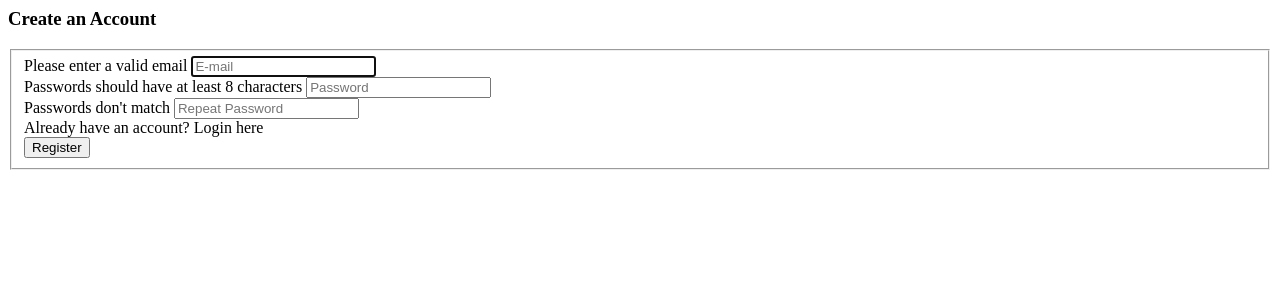
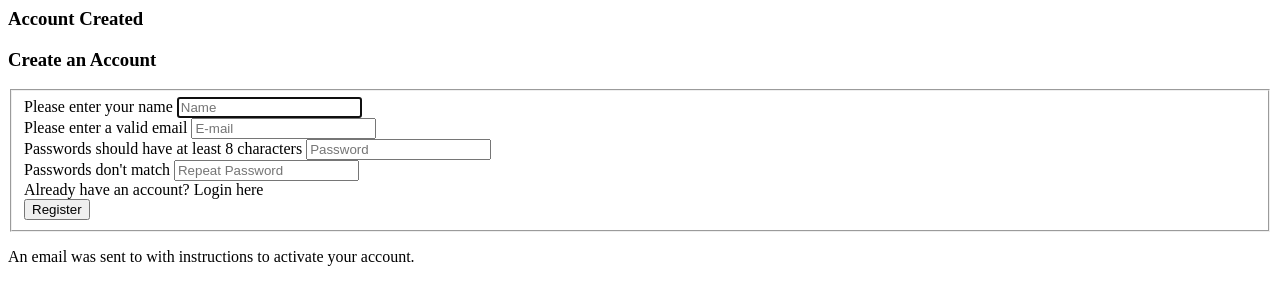
Before and after one commit to g3rv4/toptal-assignment, a Flask app: template static/templates/public/register.html in a window 1280 px wide. Shown: the top 305 px of the page. Run offline with Flask 2, Linux system fonts and the light colour scheme; the template is opened without the code that fills it, so the values that code supplies are empty; parts of the project's set-up code (start-up, migrations or seed data) failed here and were passed over.

Commit message:
Handling account activation

```diff
--- a/config.py
+++ b/config.py
@@ -1,4 +1,5 @@
 settings = {
+    'link-expiration-seconds': 5 * 60,  # used on the email links
     'database': {
         'name': 'toptaldemo',
         'params': {
@@ -12,7 +13,8 @@
     },
     'sendgrid': {
         'api-key': '',
-        'template-name': 'ToptalDemo'
+        'template-name': 'ToptalDemo',
+        'mail-from': 'Gervasio Marchand\'s Toptal Demo <gmc@gmc.uy>'
     },
     'secret_key': ''
 }
--- a/models.py
+++ b/models.py
@@ -6,6 +6,7 @@
 
 
 class Account(Model):
+    name = CharField()
     email = CharField(unique=True)
     password = CharField()
     active = BooleanField(default=False)
--- a/server.py
+++ b/server.py
@@ -1,13 +1,17 @@
-from flask import Flask, request, jsonify
+from flask import Flask, request, jsonify, url_for, send_from_directory, make_response, abort
 from flask_restful import Resource, Api
+from itsdangerous import BadData, SignatureExpired
 from werkzeug.security import generate_password_hash
 from validate_email import validate_email
 from config import settings
 import json
 import models
+import utils
 import tasks
+import logger
 
 
+log = logger.getLogger(__name__)
 app = Flask(__name__)
 api = Api(app)
 
@@ -32,32 +36,80 @@
     def __init__(self):
         self.data = None
 
-    def post(self):
+    def load_data(self):
         try:
             self.data = json.loads(request.data)
         except:
             raise InvalidAPIUsage('Invalid JSON received')
 
 
-class Registrations(DemoResource):
+class Accounts(DemoResource):
     def post(self):
-        super(Registrations, self).post()
+        self.load_data()
 
-        if 'email' not in self.data or 'password' not in self.data:
+        if any(f for f in ('email', 'password', 'name') if f not in self.data):
             raise InvalidAPIUsage('Missing parameter(s)')
         if not validate_email(self.data['email']):
             raise InvalidAPIUsage('Invalid email address')
         if len(self.data['password']) < 8:
             raise InvalidAPIUsage('Invalid password')
+        if len(self.data['name']) < 3:
+            raise InvalidAPIUsage('Invalid name')
 
         try:
             models.Account.get(email=self.data['email'])
             raise InvalidAPIUsage('Email already registered')
         except models.Account.DoesNotExist:
-            account = models.Account(email=self.data['email'], password=generate_password_hash(self.data['password']))
+            account = models.Account(name=self.data['name'], email=self.data['email'],
+                                     password=generate_password_hash(self.data['password']))
             account.save()
-            tasks.send_activation_email.delay(account.id)
-            return '', 204
+
+            update_token = utils.urlserializer.dumps({'id': account.id, 'active': True}, salt='account-update')
+            url = url_for('public', path='apply-account-changes', account_id=account.id, token=update_token,
+                          _external=True)
+
+            tasks.send_activation_email.delay(account.id, url)
+            resp = make_response('', 201)
+            resp.headers['Location'] = url_for('account', account_id=account.id)
+            return resp
+
+
+class Account(DemoResource):
+    def put(self, account_id):
+        data = json.loads(request.data)
+        try:
+            update_data = utils.urlserializer.loads(data['update_token'], salt='account-update', max_age=settings['link-expiration-seconds'])
+        except SignatureExpired, e:
+            encoded_payload = e.payload
+            try:
+                # generate it again and send it
+                decoded_payload = utils.urlserializer.load_payload(encoded_payload)
+
+                update_token = utils.urlserializer.dumps(decoded_payload, salt='account-update')
+                url = url_for('public', path='apply-account-changes', account_id=account_id, token=update_token,
+                              _external=True)
+                tasks.send_account_update_email.delay(account_id, url)
+            except BadData:
+                abort(400, 'Invalid token')
+            abort(400, 'Your token has expired. We have sent you a new link to your email')
+        except BadData, e:
+            log.error(e)
+            abort(400, 'Invalid token')
+
+        if update_data['id'] != account_id:
+            abort(400, 'Invalid token')
+
+        try:
+            account = models.Account.get(id=account_id)
+        except models.Account.DoesNotExist:
+            abort(404, 'Account does not exist')
+
+        del update_data['id']
+        for k in update_data:
+            setattr(account, k, update_data[k])
+
+        account.save()
+        return '', 204
 
 
 @app.errorhandler(InvalidAPIUsage)
@@ -66,8 +118,24 @@
     response.status_code = error.status_code
     return response
 
-api.add_resource(Registrations, '/api/registrations')
+api.add_resource(Accounts, '/api/accounts', endpoint='accounts')
+api.add_resource(Account, '/api/accounts/<int:account_id>', endpoint='account')
 
+
+@app.route('/', defaults={'path': ''})
+@app.route('/<path:path>')
+def public(path):
+    return send_from_directory('static', 'index.html')
+
+
+def _force_https():
+    if request.headers.get('X-Forwarded-Proto', 'http') == 'https':
+        from flask import _request_ctx_stack
+        if _request_ctx_stack is not None:
+            reqctx = _request_ctx_stack.top
+            reqctx.url_adapter.url_scheme = 'https'
+
+app.before_request(_force_https)
 app.secret_key = settings['secret_key']
 if __name__ == "__main__":
     app.run(debug=True)
--- a/static/js/controllers/public/LoginController.js
+++ b/static/js/controllers/public/LoginController.js
@@ -1,6 +1,6 @@
 (function (define) {
     define(
-        ['angular'],
+        [],
         function () {
             var LoginController = function () {
             };
--- a/static/js/modules/PublicModule.js
+++ b/static/js/modules/PublicModule.js
@@ -4,17 +4,19 @@
             'angular',
             'controllers/public/LoginController',
             'controllers/public/RegisterController',
+            'controllers/public/ApplyAccountChangesController',
             'services/ModelService',
             'routers/PublicRouter',
             'ng-ui-router',
             'ng-resource'
         ],
-        function (ng, LoginCtrl, RegisterCtrl, ModelService, PublicRouter) {
+        function (ng, LoginCtrl, RegisterCtrl, ApplyAccountChangesCtrl, ModelService, PublicRouter) {
             var moduleName = 'Demo.PublicModule';
 
             ng.module(moduleName, ['ui.router', 'ngResource'])
                 .controller('LoginCtrl', LoginCtrl)
                 .controller('RegisterCtrl', RegisterCtrl)
+                .controller('ApplyAccountChangesCtrl', ApplyAccountChangesCtrl)
                 .factory('ModelService', ModelService)
                 .config(PublicRouter);
 
--- a/static/js/routers/PublicRouter.js
+++ b/static/js/routers/PublicRouter.js
@@ -17,6 +17,11 @@
                         url: '/register',
                         controller: 'RegisterCtrl as ctrl',
                         templateUrl: '/static/templates/public/register.html'
+                    })
+                    .state('public.apply_account_changes', {
+                        url: '/apply-account-changes?account_id&token',
+                        controller: 'ApplyAccountChangesCtrl as ctrl',
+                        templateUrl: '/static/templates/public/apply-account-changes.html'
                     });
 
                 $urlRouterProvider.when('', '/login');
--- a/static/js/services/ModelService.js
+++ b/static/js/services/ModelService.js
@@ -23,7 +23,7 @@
             };
 
             return {
-                Registration: ModelFactory('Registration', '/api/registrations/:id')
+                Account: ModelFactory('Account', '/api/accounts/:id')
             };
         };
 
--- a/static/templates/public/register.html
+++ b/static/templates/public/register.html
@@ -1,24 +1,35 @@
-<div class="login-panel panel panel-default">
+<div class="login-panel panel" ng-class="ctrl.success === true ? 'panel-success' : 'panel-default'">
     <div class="panel-heading">
-        <h3 class="panel-title">Create an Account</h3>
+        <h3 class="panel-title" ng-if="ctrl.success === true">Account Created</h3>
+        <h3 class="panel-title" ng-if="ctrl.success !== true">Create an Account</h3>
     </div>
-    <div class="panel-body">
+    <div class="panel-body" ng-show="ctrl.success !== true">
         <form role="form" name="ctrl.formElement" novalidate ng-submit="ctrl.submit()">
+            <div class="alert alert-danger" ng-show="ctrl.success === false">
+                {{ctrl.error_message}}
+            </div>
             <fieldset>
+                <div class="form-group" ng-class="ctrl.form.sent && !ctrl.formElement.name.$valid ? 'has-error' : ''">
+                    <label class="control-label" for="name">Please enter your name</label>
+                    <input class="form-control" placeholder="Name" name="name" type="text" id="name" autofocus required
+                           ng-model="ctrl.form.name" ng-minlength="3">
+                </div>
                 <div class="form-group" ng-class="ctrl.form.sent && !ctrl.formElement.email.$valid ? 'has-error' : ''">
                     <label class="control-label" for="email">Please enter a valid email</label>
-                    <input class="form-control" placeholder="E-mail" name="email" type="email" id="email" autofocus required
+                    <input class="form-control" placeholder="E-mail" name="email" type="email" id="email" required
                            ng-model="ctrl.form.email">
                 </div>
-                <div class="form-group" ng-class="ctrl.form.sent && !ctrl.formElement.password.$valid ? 'has-error' : ''">
+                <div class="form-group"
+                     ng-class="ctrl.form.sent && !ctrl.formElement.password.$valid ? 'has-error' : ''">
                     <label class="control-label" for="password">Passwords should have at least 8 characters</label>
                     <input class="form-control" placeholder="Password" name="password" type="password" id="password"
                            value="" required ng-minlength="8" ng-model="ctrl.form.password">
                 </div>
-                <div class="form-group" ng-class="ctrl.form.sent && ctrl.form.password != ctrl.form.password2 ? 'has-error' : ''">
+                <div class="form-group"
+                     ng-class="ctrl.form.sent && ctrl.form.password != ctrl.form.password2 ? 'has-error' : ''">
                     <label class="control-label" for="password2">Passwords don't match</label>
-                    <input class="form-control" placeholder="Repeat Password" name="password2" id="password2" type="password" value=""
-                           required ng-model="ctrl.form.password2">
+                    <input class="form-control" placeholder="Repeat Password" name="password2" id="password2"
+                           type="password" value="" required ng-model="ctrl.form.password2">
                 </div>
                 <div class="form-group small">
                     Already have an account? <a ui-sref="public.login">Login here</a>
@@ -27,4 +38,8 @@
             </fieldset>
         </form>
     </div>
+    <div class="panel-body" ng-show="ctrl.success === true">
+        An email was sent to <strong>{{ctrl.form.email}}</strong> with instructions to activate your
+        account.
+    </div>
 </div>
```
Also changed, not shown: static/js/controllers/public/ApplyAccountChangesController.js (added, +28 -0 lines), static/js/controllers/public/RegisterController.js (+14 -4 lines), static/templates/public/apply-account-changes.html (added, +15 -0 lines), tasks.py (+10 -2 lines), utils.py (+8 -8 lines).
